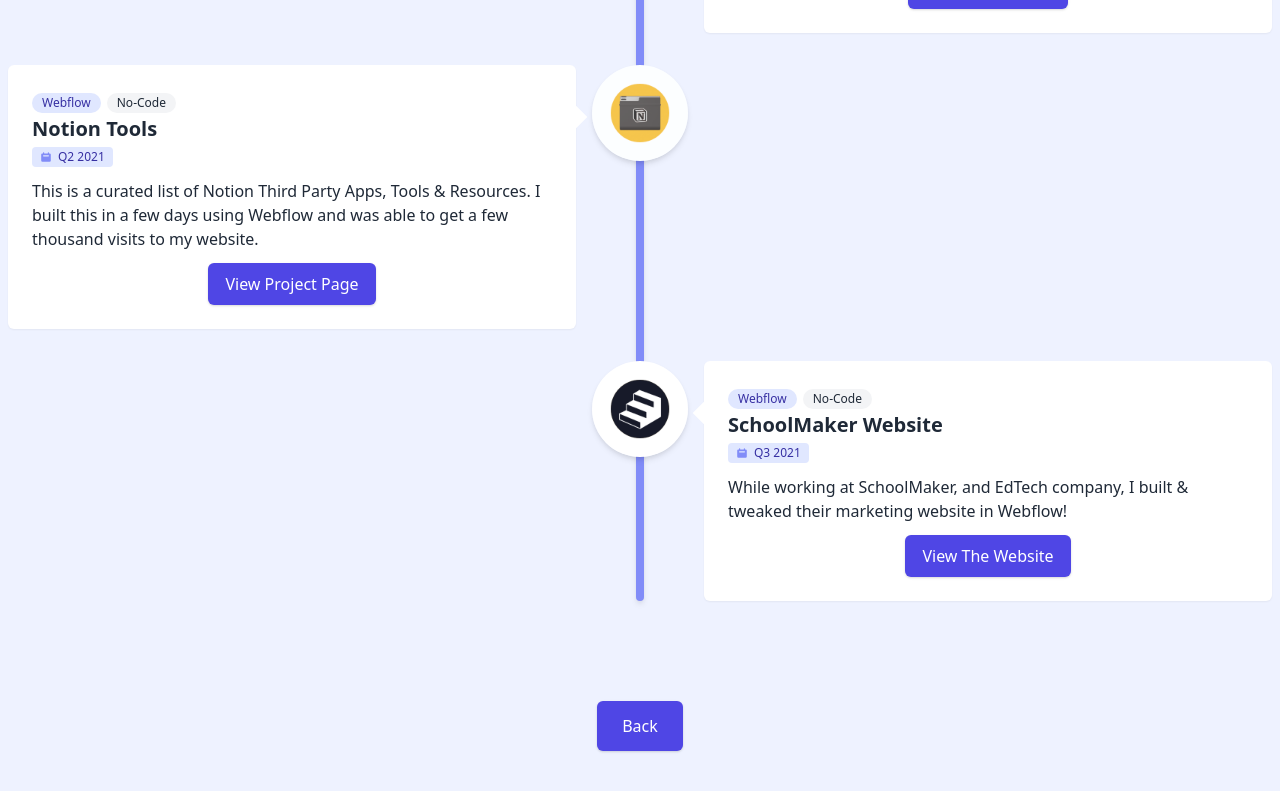
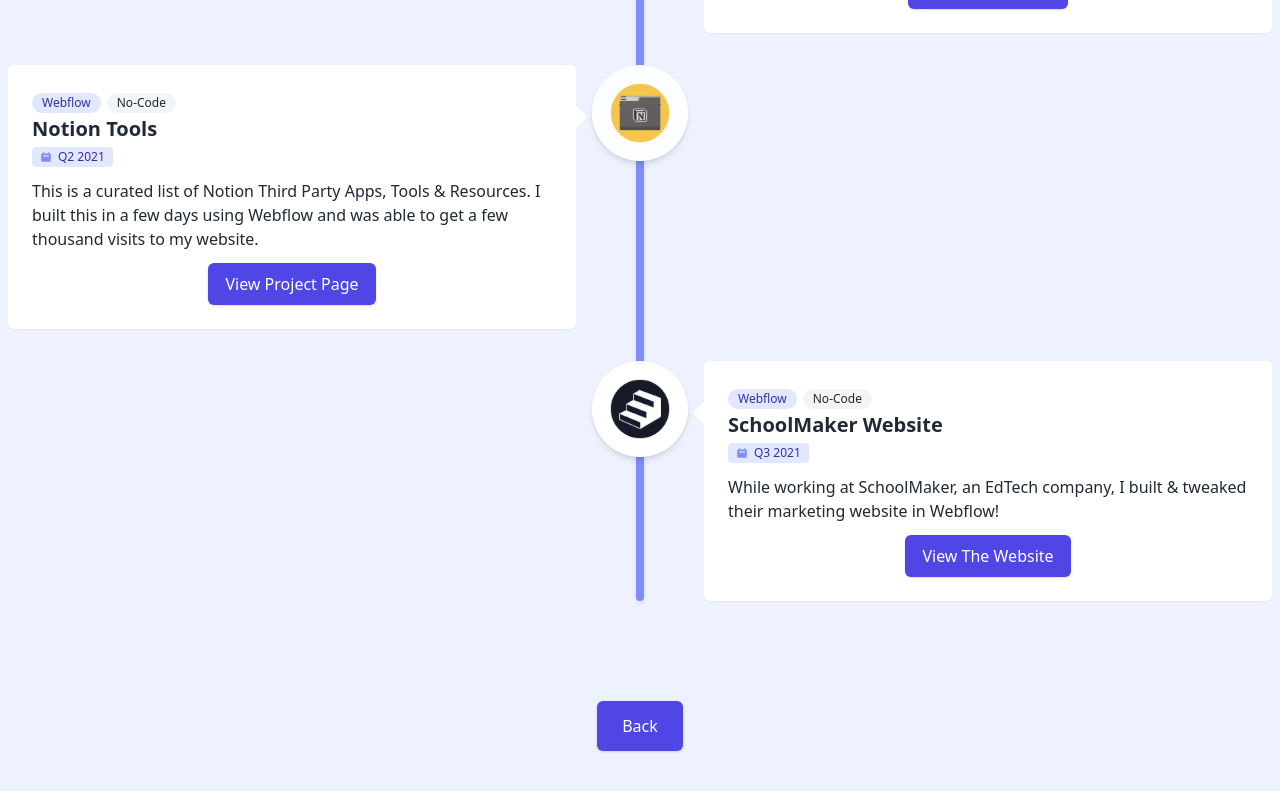
Before and after one commit to 5andu/web-dev-timeline, a React (Create React App) app: page /portfolio in a window 1280 px wide. Shown: the part 4259-5050 px from the top of the page. Built offline with nearby package versions, Linux system fonts and the light colour scheme.

Commit message:
Update Timeline.js

```diff
--- a/src/components/Timeline.js
+++ b/src/components/Timeline.js
@@ -895,7 +895,7 @@
                   Q3 2021
                 </span>
                 <p>
-                  While working at SchoolMaker, and EdTech company, I built &
+                  While working at SchoolMaker, an EdTech company, I built &
                   tweaked their marketing website in Webflow!
                 </p>
                 <div class="flex justify-center mt-3">
```
